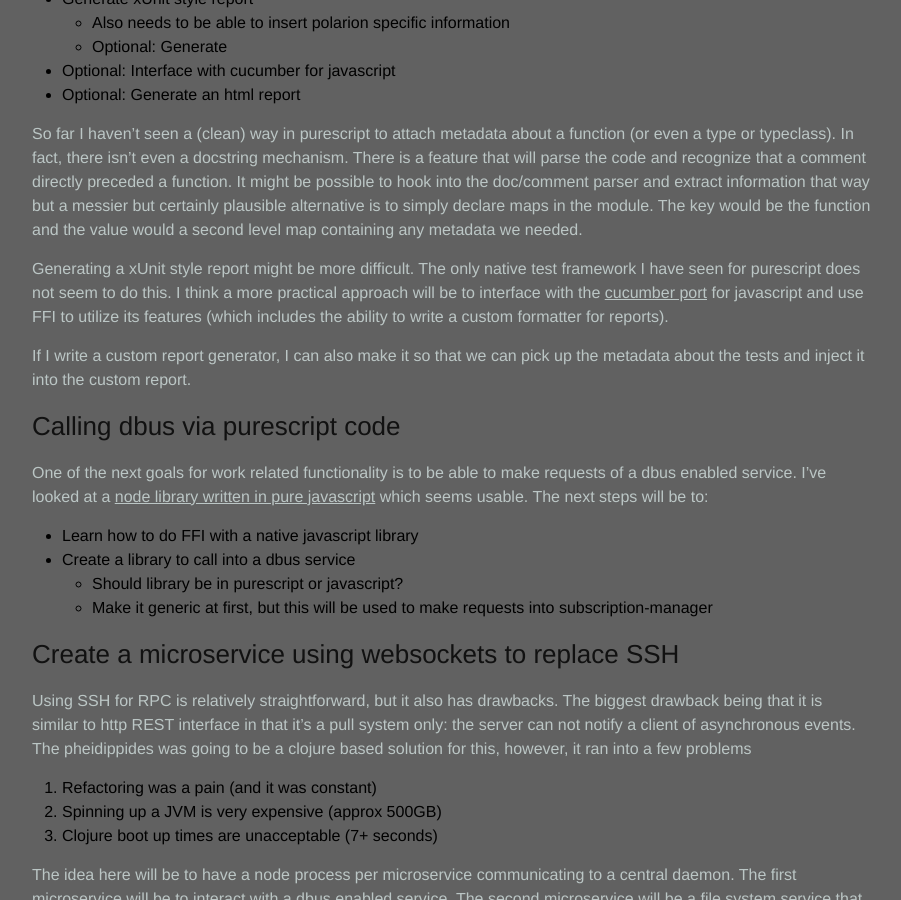
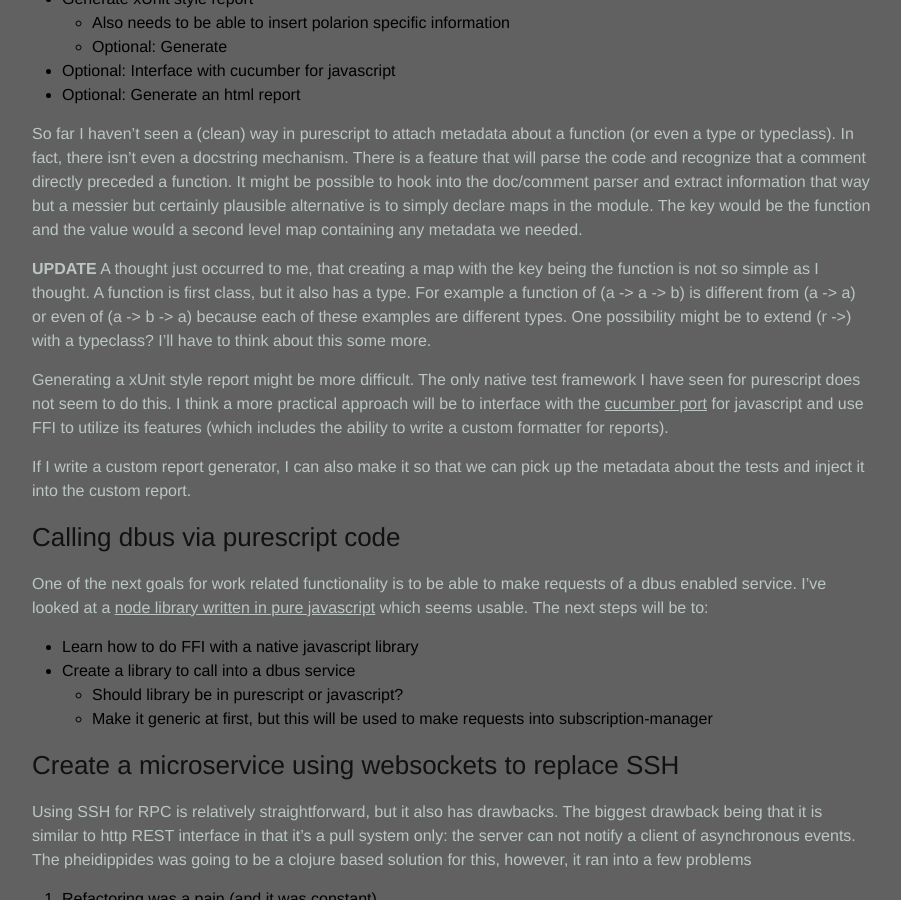
Before and after one commit to rarebreed/rarebreed.github.io, a Jekyll site: the page built from _posts/2016-05-20-testing-tools-for-purescript.md, in a window 1280 px wide and 900 px high, scrolled down 2334 px. Shown: the whole window, without its empty margins (188-1089 px from the left). Built offline with Jekyll 4.4.1, drawn with Linux system fonts in a browser that asks for light colours.

Commit message:
Added thoughts on creating a map for the metadata

```diff
--- a/_posts/2016-05-20-testing-tools-for-purescript.md
+++ b/_posts/2016-05-20-testing-tools-for-purescript.md
@@ -110,6 +110,12 @@ directly preceded a function.  It might be possible to hook into the doc/comment
 but a messier but certainly plausible alternative is to simply declare maps in the module.  The key would be the
 function and the value would a second level map containing any metadata we needed.
 
+**UPDATE**
+A thought just occurred to me, that creating a map with the key being the function is not so simple as I thought.  A
+function is first class, but it also has a type.  For example a function of (a -> a -> b) is different from (a -> a) or
+even of (a -> b -> a) because each of these examples are different types.  One possibility might be to extend (r ->)
+with a typeclass?  I'll have to think about this some more.
+
 Generating a xUnit style report might be more difficult.  The only native test framework I have seen for purescript does
 not seem to do this.  I think a more practical approach will be to interface with the [cucumber port][-cuke js] for
 javascript and use FFI to utilize its features (which includes the ability to write a custom formatter for reports).
```
